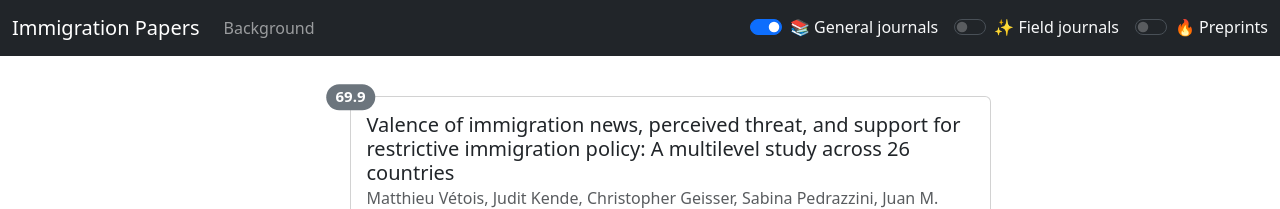
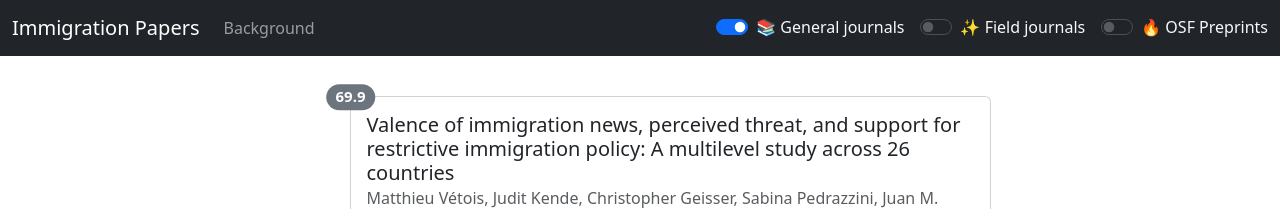
Before and after one commit to sumtxt/immigration-papers, a Jekyll site: the page built from index.md, in a window 1280 px wide. Shown: the top 209 px of the page. Built offline with Jekyll 4.4.1, drawn with Linux system fonts in a browser that asks for light colours.

Commit message:
added OSF

```diff
--- a/_includes/nav.html
+++ b/_includes/nav.html
@@ -29,7 +29,7 @@
             <div class="form-check form-switch ms-3">
                 <input class="form-check-input" type="checkbox" id="navbarSwitch" data-bs-toggle="collapse" data-bs-target="#collapse-preprint" aria-expanded="false" aria-controls="collapse-preprint">
                 <span data-bs-toggle="tooltip" data-bs-placement="bottom"  title="Add or remove preprints from OSF preprint providers such as SocArXiv.">
-                    <label class="form-check-label text-light" for="navbarSwitch">🔥 Preprints</label>
+                    <label class="form-check-label text-light" for="navbarSwitch">🔥 OSF Preprints</label>
                 </span>
             </div>
             {% endif %}
```
